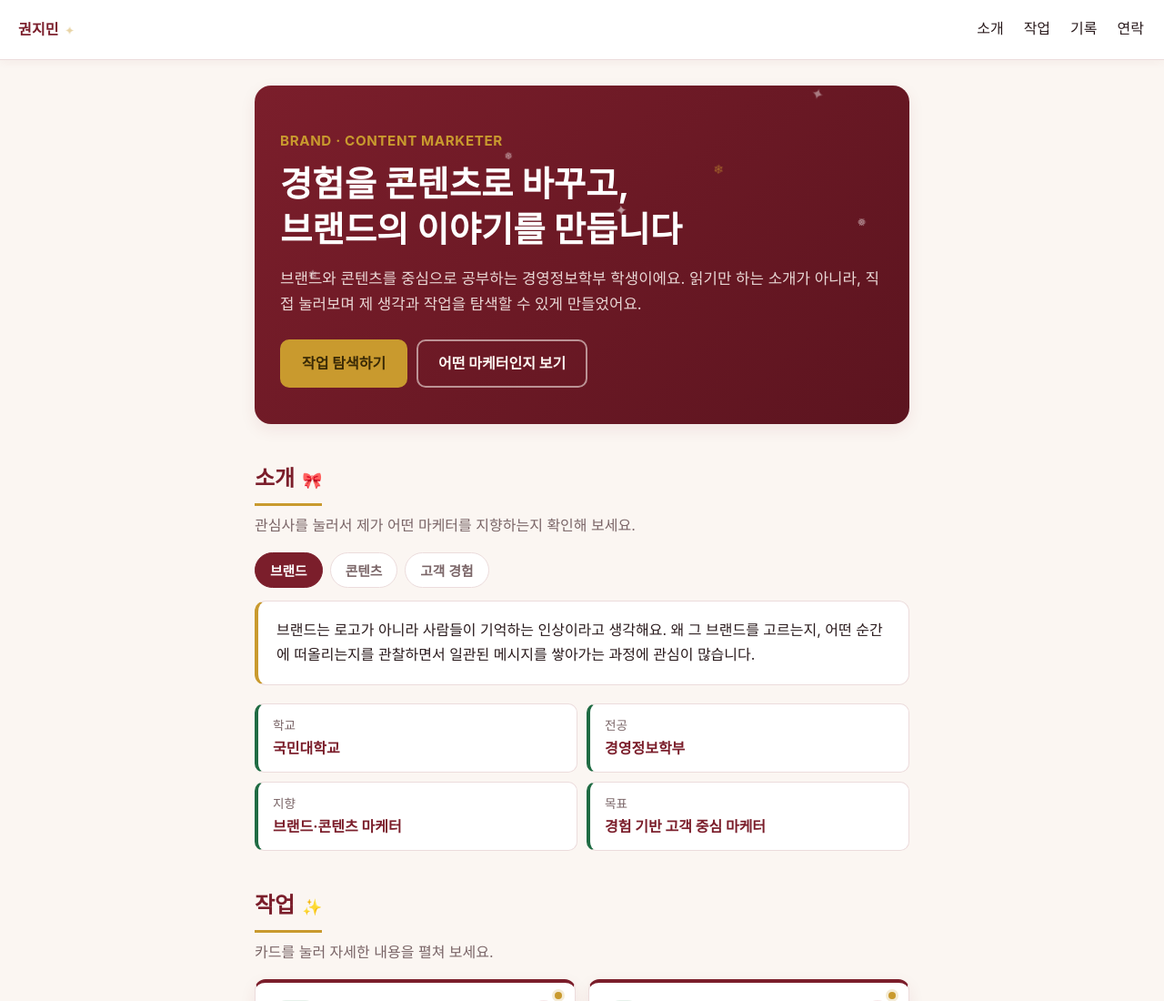
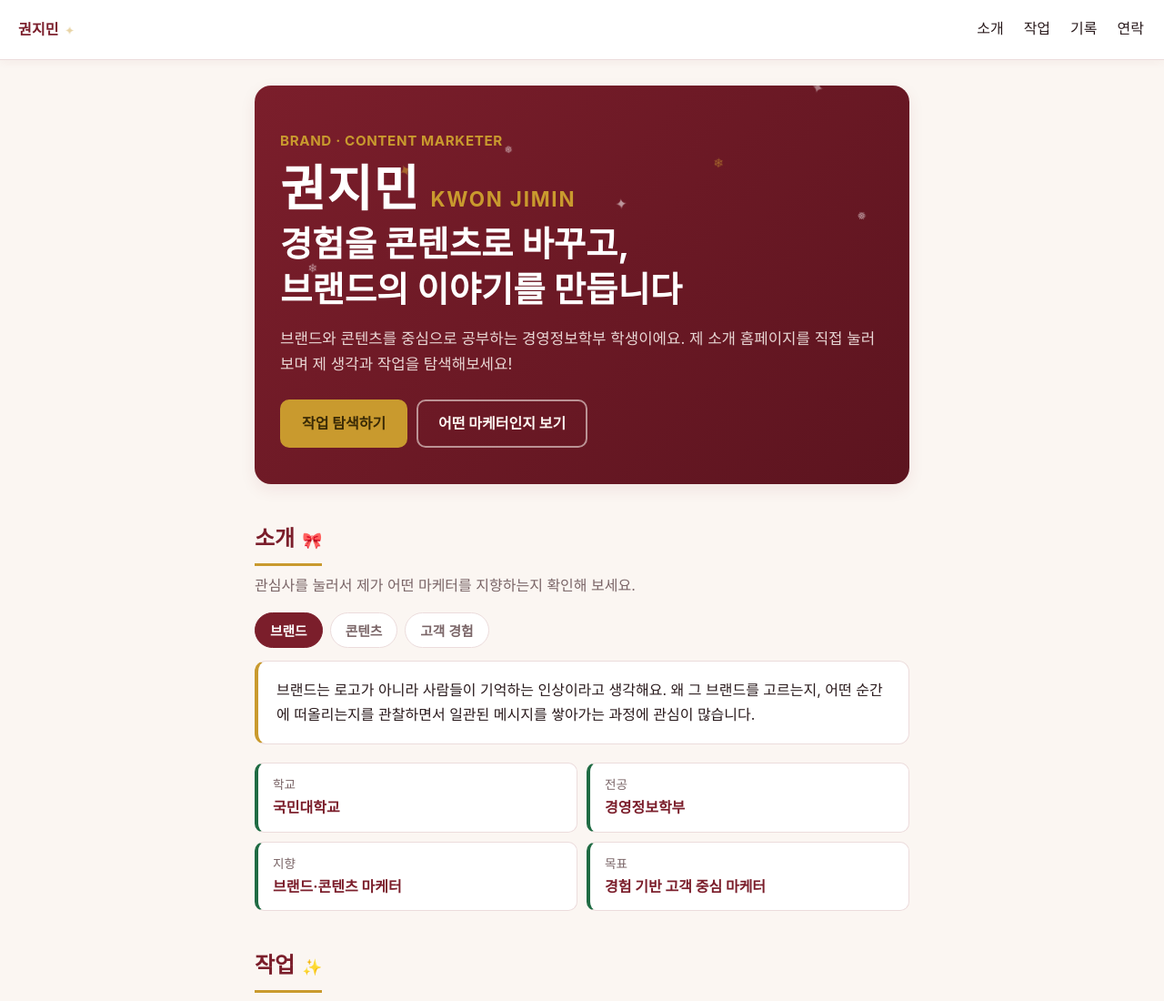
Before and after one commit to merong-jojo/merong-jojo.github.io, a plain HTML site: page index.html in a window 1280 px wide. Shown: the top 1100 px of the page at 91% size. Drawn offline with Linux system fonts and the light colour scheme.

Commit message:
Add name to hero and update copy

```diff
--- a/index.html
+++ b/index.html
@@ -27,10 +27,11 @@
         <span>❄</span><span>✦</span><span>❅</span><span>✦</span><span>❄</span><span>✦</span><span>❅</span>
       </div>
       <p class="eyebrow">Brand · Content Marketer</p>
+      <p class="hero-name">권지민<span class="hero-name-en">Kwon Jimin</span></p>
       <h1>경험을 콘텐츠로 바꾸고,<br>브랜드의 이야기를 만듭니다</h1>
       <p class="lead">
         브랜드와 콘텐츠를 중심으로 공부하는 경영정보학부 학생이에요.
-        읽기만 하는 소개가 아니라, 직접 눌러보며 제 생각과 작업을 탐색할 수 있게 만들었어요.
+        제 소개 홈페이지를 직접 눌러보며 제 생각과 작업을 탐색해보세요!
       </p>
       <div class="button-row">
         <a class="button" href="#works">작업 탐색하기</a>
@@ -108,7 +109,7 @@
               HTML, CSS, JavaScript만으로 만든 아케이드 게임입니다.
               방향키로 움직이고 Space로 발사해요. 스테이지가 올라갈수록 적이 빨라집니다.
             </p>
-            <p class="card-note">직접 만들며 배운 점: 작은 규칙 하나가 재미를 크게 바꾼다는 것.</p>
+            <p class="card-note">직접 만들며 배운 점: 내가 직접 게임을 설계해보는 경험을 통해 어렵게 느껴졌던 코딩이 조금은 더 친숙하게 느껴졌어요.</p>
             <a href="https://merong-jojo.github.io/galage/">게임 플레이하기 →</a>
           </div>
         </li>
@@ -188,7 +189,7 @@
         </details>
         <details class="qa">
           <summary>요즘 가장 집중하는 건?</summary>
-          <p>직접 만들고, 사람들의 반응을 관찰하고, 그걸 바탕으로 다시 다듬는 과정을 반복하는 거예요.</p>
+          <p>다양한 경험을 하며 저의 가치관과 관점을 창의적으로 성장 시키고자 노력하고 있어요.</p>
         </details>
       </div>
     </section>
--- a/style.css
+++ b/style.css
@@ -712,3 +712,25 @@ h2::after {
   .button::before,
   .sparkle { animation: none; }
 }
+
+/* 히어로 이름 */
+.hero-name {
+  margin: 0 0 6px;
+  color: #fff;
+  font-size: clamp(2.2rem, 8vw, 3.4rem);
+  font-weight: 800;
+  line-height: 1.1;
+  letter-spacing: 0.02em;
+  display: flex;
+  align-items: baseline;
+  flex-wrap: wrap;
+  gap: 12px;
+}
+
+.hero-name-en {
+  color: var(--gold);
+  font-size: clamp(1rem, 3.5vw, 1.4rem);
+  font-weight: 700;
+  letter-spacing: 0.08em;
+  text-transform: uppercase;
+}
```
